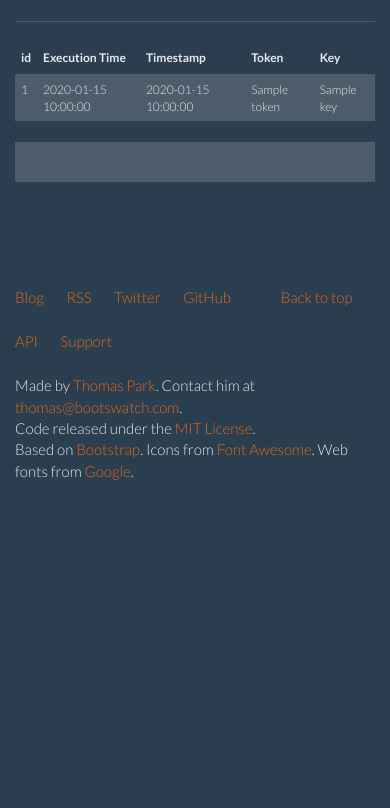
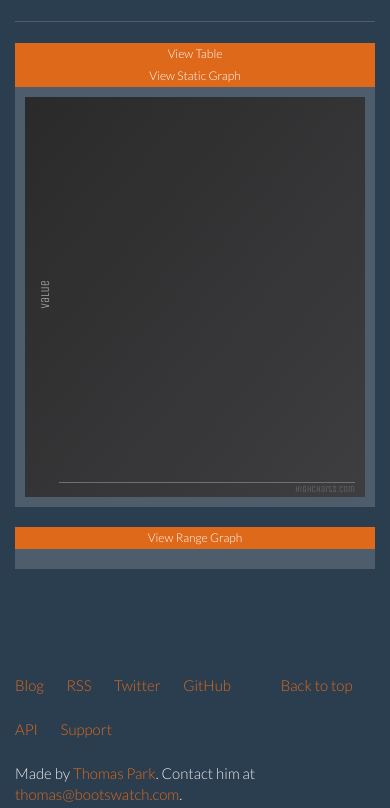
Before and after one commit to Simbadluca/CodeMon, a Flask app: template frontend/templates/function.html in a window 390 px wide. Shown: the part 161-969 px from the top of the page. Before the commit the page ends 641 px from the top, so only its background shows below. Run offline with Flask 2, Linux system fonts and the light colour scheme; the template is opened without the code that fills it: most values are stand-ins (such as "Sample title", 1, 10 or a date in 2020); some libraries are stand-ins or nearby versions.

Commit message:
whole lotta stuff

```diff
--- a/frontend/app.py
+++ b/frontend/app.py
@@ -41,7 +41,7 @@
 
 @app.route('/functions/<filename>-<func_name>')
 def function(filename, func_name):
-    url = 'http://localhost:5000/kodemon/es/fileandfunction'
+    url = 'http://localhost:5000/kodemon/sql/fileandfunction'
     values = json.dumps({'filename': filename, 'func_name': func_name})
 
     req = urllib2.Request(url)
--- a/frontend/static/js/function_details.js
+++ b/frontend/static/js/function_details.js
@@ -1,35 +1,114 @@
-var getFuncData = function(filename, functionName){
-    var url = 'http://localhost:5000/kodemon/' + filename + '/' + functionName;
+var graphData = {
+    count:         0,//length of the data array
+    index:         0,//the index of the first item displayed on graph
+    maxIndex:      0,//the index of the item displayed last plus one
+    values:       [],//the values displayed on the graph
+    categories:   [],//the categories displayed on the x-axis
+    filename:     "",
+    functionName: ""
+};
 
-    $.ajax({
-        async: false,
-        type: 'GET',
-        url: url,
-        success: function(data) {
-            var categories = [];
-            var values = [];
+var incrementIndex = function(){
+    //check if it is possible to increase the index
+    if(graphData.maxIndex < graphData.count - 1){
+        graphData.index    += 1;
+        graphData.maxIndex += 1;
+    }
+};
 
-            for(var key in data){
-                var datetime = new Date(data[key].timestamp * 1000);
-                categories.push(datetime);
-                values.push(data[key].execution_time / 1000);
+var decrementIndex = function(){
+    //check if index is at the first possible position
+    if(graphData.index > 0){
+        graphData.index    -= 1;
+        graphData.maxIndex -= 1;
+    }
+};
+
+var setData = function(inputData, filename, functionName){
+
+    graphData.count = inputData.length;
+    for(var i = 0; i < inputData.length; i++){
+        var datetime = new Date(inputData[i].timestamp * 1000);
+        graphData.categories.push(datetime);
+        graphData.values.push(inputData[i].execution_time / 1000);
     }
 
-            $('#container').highcharts({
+    if(graphData.count > 9){
+        graphData.maxIndex = 10;
+    }
+    else{
+        graphData.maxIndex = graphData.count - 1;
+    }
+
+    graphData.filename = filename;
+    graphData.functionName = functionName;
+};
+var getFuncData = function(filename, functionName){
+    var url = 'http://localhost:5000/kodemon/es/fileandfunction';
+
+    return $.ajax({
+        type: 'POST',
+        url: url,
+        contentType: 'application/json',
+        datatype: 'json',
+        async: false,
+        data: JSON.stringify({filename:filename, func_name:functionName})
+    });
+};
+
+var generateGraph = function(){
+    Highcharts.setOptions({
+        global: {
+            useUTC: false
+        }
+    });
+
+    $('#static-graphcontainer').highcharts({
         title: {
-                    text: filename,
+            text: graphData.filename,
             x: -20 //center
         },
         subtitle: {
-                    text: functionName,
+            text: graphData.functionName,
             x: -20
         },
+        chart: {
+            type: 'spline',
+            animation: Highcharts.svg, // don't animate in old IE
+            marginRight: 10,
+            events: {
+                load: function () {
+
+                    var series = this.series[0];
+                    var xAxis = this.xAxis;
+                    $('#right-button').click(function(){
+                        incrementIndex();
+
+                        var x = graphData.categories[graphData.maxIndex],
+                            y = graphData.values[graphData.maxIndex];
+                        xAxis.categories = graphData.categories.slice(graphData.index, graphData.maxIndex);
+                        console.log('x: ' + x);
+                        console.log('y: ' + y);
+
+                        series.addPoint([x, y], true, true);
+                    });
+
+                    $('#left-button').click(function () {
+                        if (series.data.length) {
+                            series.data[series.data.length - 1].remove();
+                        }
+                    });
+                }
+            }
+        },
         xAxis: {
-                    categories: categories
+            type: 'datetime',
+            tickPixelInterval: 150,
+            categories: graphData.categories.slice(graphData.index, graphData.maxIndex)
         },
         yAxis: {
             title: {
-                        text: 'Time in seconds'
+                text: 'Value'
             },
             plotLines: [{
                 value: 0,
@@ -38,29 +117,50 @@
             }]
         },
         tooltip: {
-                    valueSuffix: 's'
+            formatter: function () {
+                return '<b>' + this.series.name + '</b><br/>' +
+                    Highcharts.dateFormat('%Y-%m-%d %H:%M:%S', this.x) + '<br/>' +
+                    Highcharts.numberFormat(this.y, 2);
+            }
         },
         legend: {
-                    layout: 'vertical',
-                    align: 'right',
-                    verticalAlign: 'middle',
-                    borderWidth: 0
+            enabled: false
+        },
+        exporting: {
+            enabled: false
         },
         series: [{
-                    name: functionName,
-                    data: values//[7.0, 6.9, 9.5, 14.5, 18.2, 14.5, 15.2, 1.5, 1.3, 18.3, 13.9, 9.6]
+            data: graphData.values.slice(graphData.index, graphData.maxIndex),
+            name: ' '
         }]
-            });
-        }
     });
 };
 
-var testFunc = function(){
-    var data = $('#js').data();
-    var filename = data.file;
-    var functionName = data.function;
+var buttons = function(){
+    $('#table-button').click(function(){
+        $('#table-div').slideToggle(400);
+    });
 
-    getFuncData(filename, functionName);
+    $('#graph-button').click(function(){
+        $('#static-graph').slideToggle(400);
+    });
 };
 
-$(document).ready(testFunc());
+var run = function(){
+    //get the filename and function name
+    var domData      = $('#js').data();
+    var filename     = domData.file;
+    var functionName = domData.function;
+
+    //query the api for the function details
+    var ajax = getFuncData(filename, functionName);
+
+    ajax.success(function(apiData){
+        setData(apiData);
+    });
+
+    var graph = generateGraph();
+    var buttonsfunction = buttons();
+};
+
+$(document).ready(run());
--- a/frontend/templates/function.html
+++ b/frontend/templates/function.html
@@ -13,8 +13,12 @@
     </div>
 {% endblock %}
 {% block content %}
+    <meta id="js" data-file="{{ list[0]['filename'] }}" data-function="{{ list[0]['func_name'] }}">
     <div class="col-md-12">
-    <table class="table table-striped table-hover ">
+        <a id="table-button" class="btn btn-primary btn-xs btn-block">View Table</a>
+    </div>
+    <div id="table-div" class="col-md-12" style="display:none">
+        <table class="table table-striped table-hover">
             <thead>
                 <tr>
                     <th>id</th>
@@ -38,11 +42,25 @@
         </table>
     </div>
 
-    <div id="js" class="col-md-12" data-file="{{ list[0]['filename'] }}" data-function="{{ list[0]['func_name'] }}">
-        <div class="well">
-            <div id="container"></div>
+    <div class="col-md-12">
+        <a id="graph-button" class="btn btn-primary btn-xs btn-block">View Static Graph</a>
+    </div>
+    <div id="static-graph" class="col-md-12">
+        <div class="well well-sm">
+            <div id="static-graphcontainer"></div>
         </div>
     </div>
+
+    <div class="col-md-12">
+        <a id="graph-button" class="btn btn-primary btn-xs btn-block">View Range Graph</a>
+    </div>
+
+    <div class="col-md-12">
+        <div id="range-graph" class="well well-sm">
+            <div id="range-graphcontainer"></div>
+        </div>
+    </div>
+
     <script src="{{ url_for('static', filename='js/highcharts.js') }}"></script>
     <script src="{{ url_for('static', filename='js/dark-unica.js') }}"></script>
     <script src="{{ url_for('static', filename='js/exporting.js') }}"></script>
--- a/frontend/templates/layout.html
+++ b/frontend/templates/layout.html
@@ -65,8 +65,6 @@
             </footer>
         </div>
 
-
-    <script src="https://code.jquery.com/jquery-1.10.2.min.js"></script>
     <script src="{{ url_for('static', filename='js/bootstrap.min.js') }}"></script>
     <script src="{{ url_for('static', filename='js/bootswatch.js') }}"></script>
     </body>
```
Also changed, not shown: api.py (+19 -6 lines), frontend/templates/functions.html (+9 -15 lines). Lines whose indentation alone changed are shown as unchanged.
